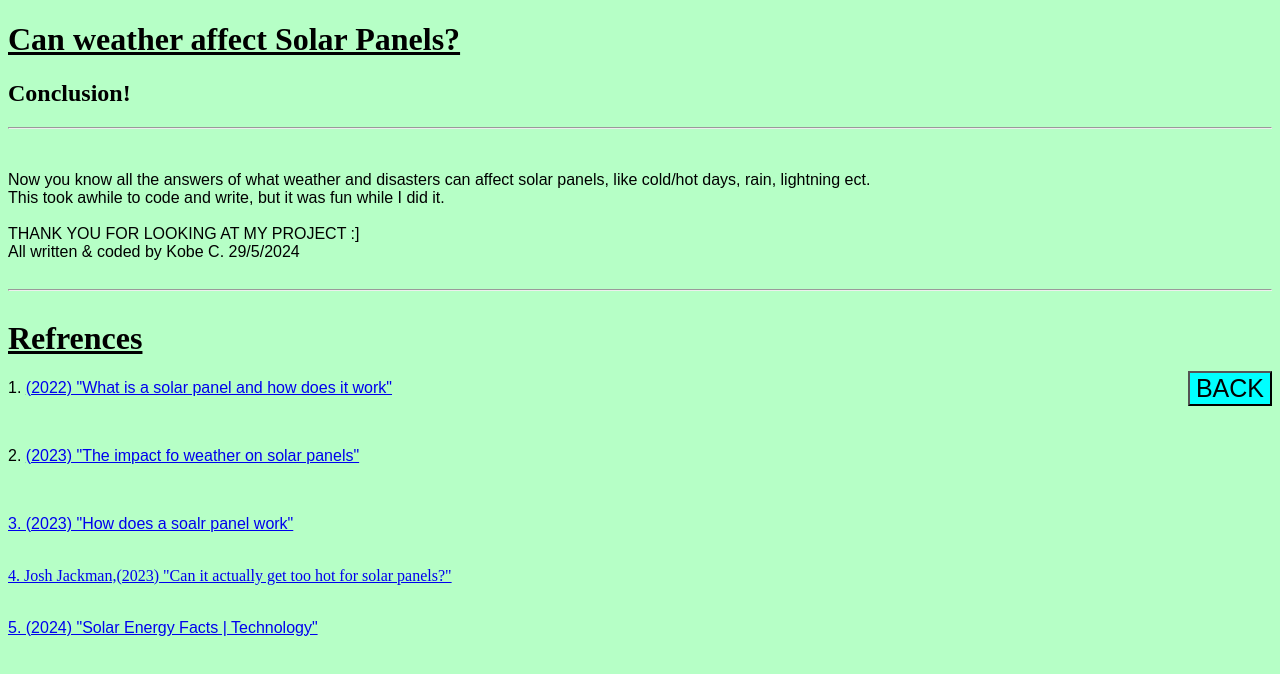
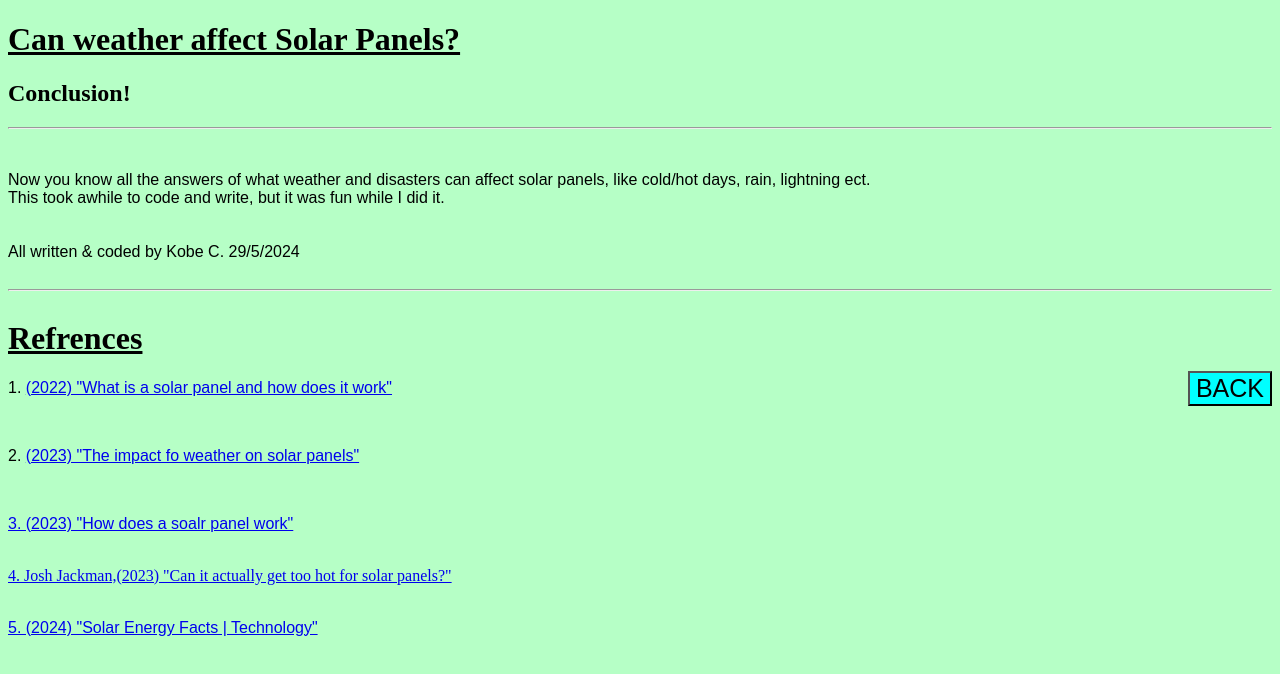
Before and after one commit to FishWebs/InquiryProject2024, a plain HTML site: page conclusion.html in a window 1280 px wide. Drawn offline with Linux system fonts and the light colour scheme.

Commit message:
Update conclusion.html

```diff
--- a/conclusion.html
+++ b/conclusion.html
@@ -43,11 +43,9 @@
     <div id="left"> <!--Heat-->
          <p>Now you know all the answers of what weather and disasters can affect solar panels, like cold/hot days, rain, lightning ect. <br> This took awhile to code and write, but it was fun while I did it.
            <br> <br>
-            THANK YOU FOR LOOKING AT MY PROJECT :]
             <br> All written & coded by Kobe C. 29/5/2024
             </p>
     </div>
-
     <br>
     <br>
     <br>
```
